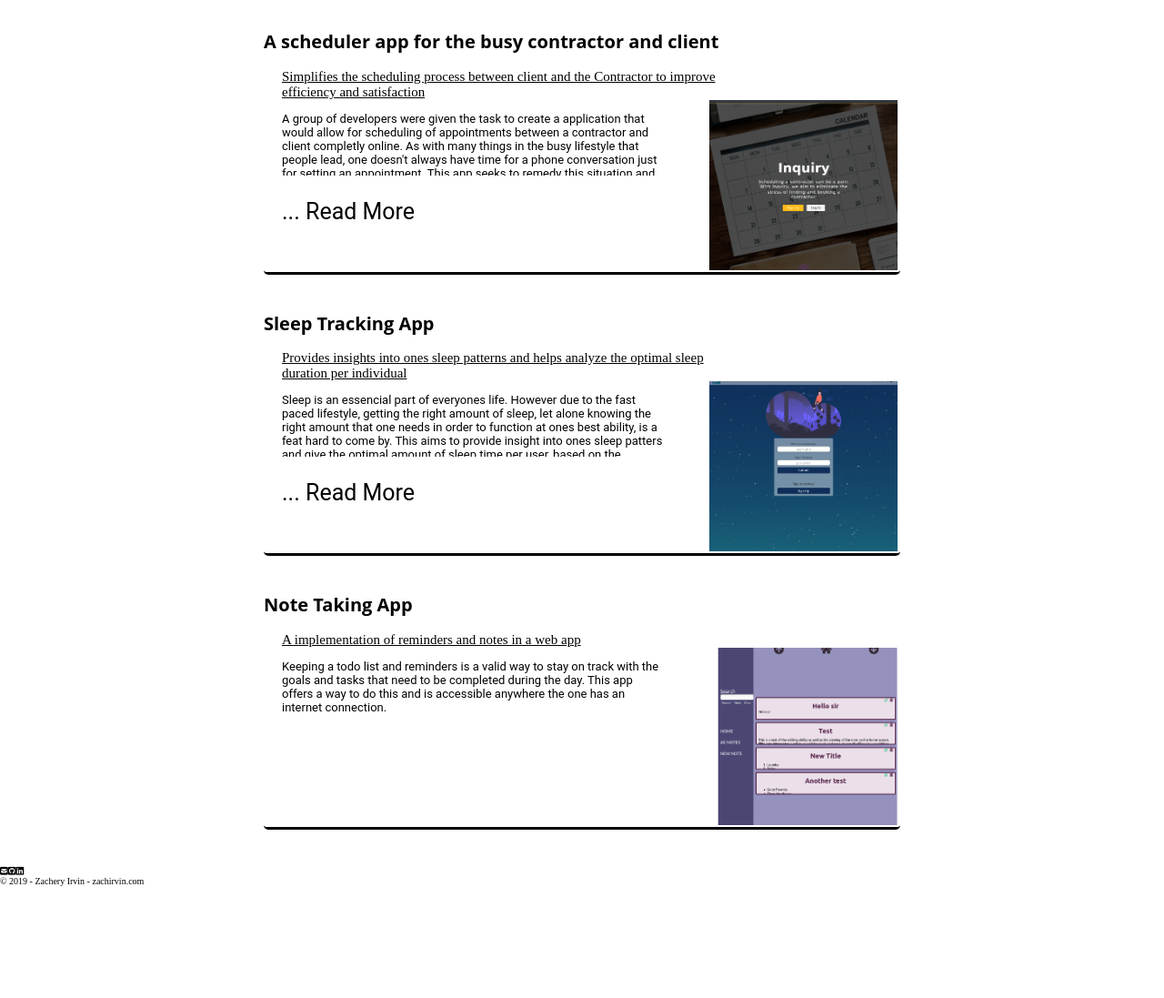
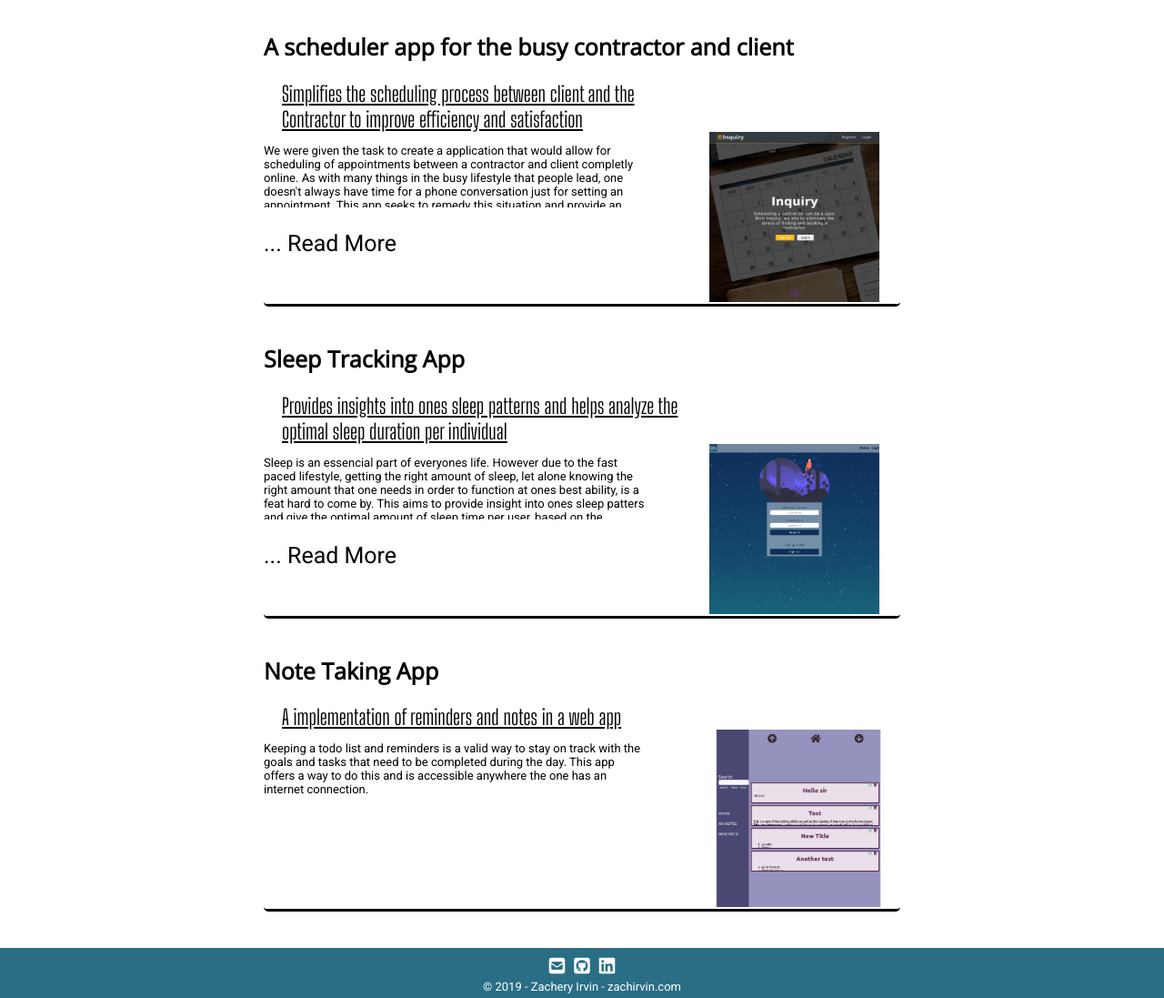
Before and after one commit to badCompany55/portfolio, a Gatsby site: page / in a window 1280 px wide. Shown: the part 240-1337 px from the top of the page at 91% size. Before the commit the page ends 1214 px from the top, so only its background shows below. Built offline with nearby package versions, Linux system fonts and the light colour scheme; Gatsby itself is replaced by a stand-in of ours.

Commit message:
Finsihed Style of app.scss Styled footer imported fonts

```diff
--- a/src/components/footer.js
+++ b/src/components/footer.js
@@ -1,14 +1,17 @@
 import React from "react"
+import "../styles/footer.scss"
 
 const Footer = () => {
   return (
-    <footer>
-      <div>
+    <footer className="footer">
+      <div className="iconCont">
         <i class="fas fa-envelope-square"></i>
         <i class="fab fa-github-square"></i>
         <i class="fab fa-linkedin"></i>
       </div>
-      <div>© 2019 - Zachery Irvin - zachirvin.com</div>
+      <div className="copyright text">
+        © 2019 - Zachery Irvin - zachirvin.com
+      </div>
     </footer>
   )
 }
--- a/src/components/layout.js
+++ b/src/components/layout.js
@@ -29,6 +29,10 @@ const Layout = ({ children }) => {
     <>
       <Helmet>
         {" "}
+        <link
+          href="https://fonts.googleapis.com/css?family=Big+Shoulders+Display|Open+Sans|Roboto&display=swap"
+          rel="stylesheet"
+        />
         <script
           src="https://kit.fontawesome.com/7fe8297e16.js"
           crossorigin="anonymous"
--- a/src/components/layout.scss
+++ b/src/components/layout.scss
@@ -9,11 +9,11 @@ html {
 
 		.mainHeading {
 			font-family: 'Open Sans', sans-serif;
-			font-size: 2rem;
 		}
 
 		.subHeading {
 			font-family: 'Big Shoulders Display', cursive;
+			font-size: 2.3rem;
 		}
 
 		.text {
--- a/src/pages/index.js
+++ b/src/pages/index.js
@@ -60,14 +60,14 @@ const IndexPage = () => {
                       : "text indexHidden"
                   }
                 >
-                  A group of developers were given the task to create a
-                  application that would allow for scheduling of appointments
-                  between a contractor and client completly online. As with many
-                  things in the busy lifestyle that people lead, one doesn't
-                  always have time for a phone conversation just for setting an
-                  appointment. This app seeks to remedy this situation and
-                  provide an intuitive interface for both parties in the
-                  transaction in regards to scheduling and appointments.
+                  We were given the task to create a application that would
+                  allow for scheduling of appointments between a contractor and
+                  client completly online. As with many things in the busy
+                  lifestyle that people lead, one doesn't always have time for a
+                  phone conversation just for setting an appointment. This app
+                  seeks to remedy this situation and provide an intuitive
+                  interface for both parties in the transaction in regards to
+                  scheduling and appointments.
                 </p>
                 <p id="pt3Read" className="dots text" onClick={showContent}>
                   ... Read More
--- /dev/null
+++ b/src/styles/footer.scss
@@ -0,0 +1,27 @@
+.footer {
+	width: 100%;
+	background-color: rgba(41, 110, 133, 1);
+	display: flex;
+	flex-wrap:  wrap;
+	justify-content: center;
+
+	.iconCont {
+		width: 100%;
+		display: flex;
+		justify-content: center;
+
+		.fas, .fab {
+			font-size: 2rem;
+			color: white;
+			padding-top: 10px;
+			margin-left: 5px;
+			margin-right: 5px;
+		}
+	}
+
+	.copyright {
+		font-size: 1.3rem;
+		padding: 5px;
+		color: white;
+	}
+}
--- a/src/styles/indexpage.scss
+++ b/src/styles/indexpage.scss
@@ -27,7 +27,7 @@
 
 .intro {
 	.headLink {
-		font-size: 2rem;
+		font-size: 2.5rem;
 
 		a {
 			text-decoration: none;
@@ -42,7 +42,7 @@
 
 	div {
 		font-size: 1.5rem;
-		width: 70%;
+		width: 65%;
 		padding-left: 20px;
 		text-decoration: underline;
 	}
@@ -62,7 +62,6 @@
 
 	div {
 		width: 60%;
-		padding-left: 20px;
 
 		.indexHidden {
 			width: 100%;
```
Also changed, not shown: src/pages/pt3scheduler.js (+13 -1 lines), src/styles/apps.scss (+16 -0 lines).
